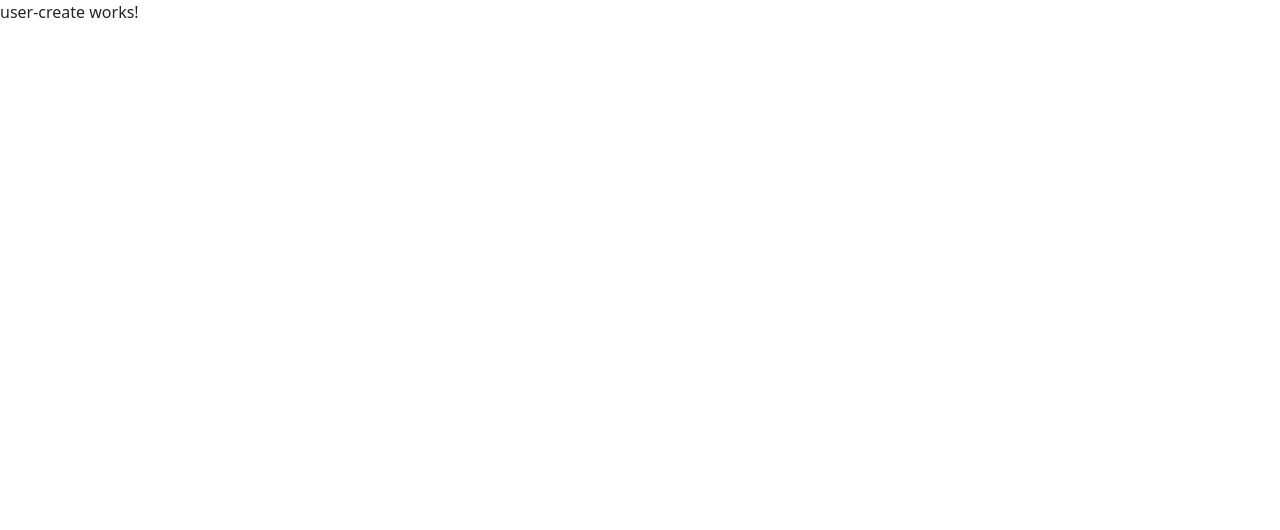
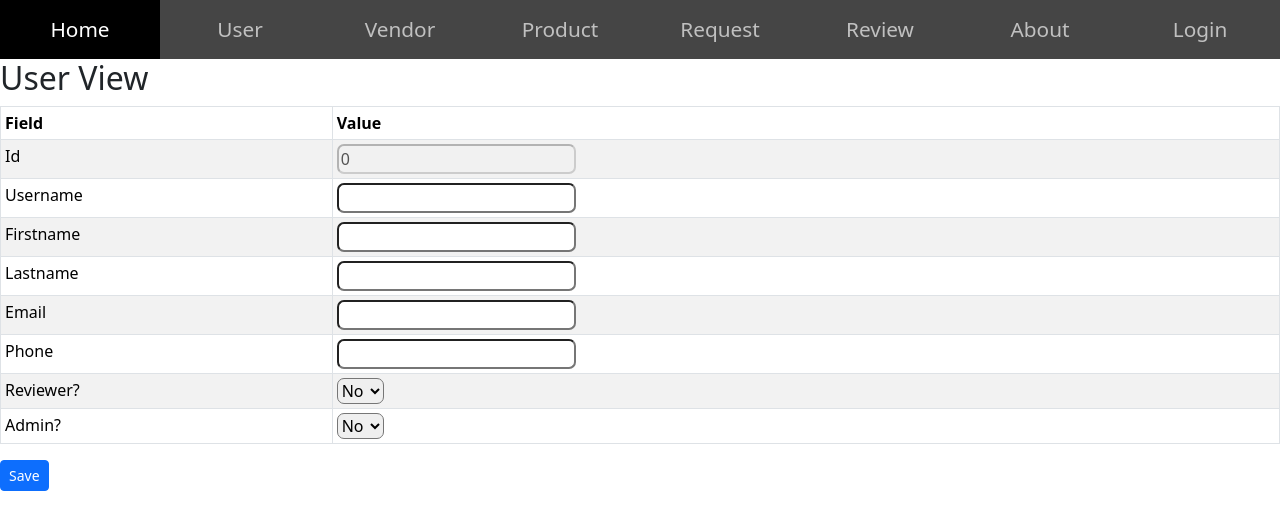
Before and after one commit to gpdoud/manzara-capstone-client, an Angular app: page /user/create in a window 1280 px wide. Shown: the top 530 px of the page. Built offline with nearby package versions, Linux system fonts and the light colour scheme.

Commit message:
Completed user change and create

```diff
--- a/src/app/app.routes.ts
+++ b/src/app/app.routes.ts
@@ -13,7 +13,7 @@ export const routes: Routes = [
     { path: 'user/list', component: UserListComponent},
     { path: 'user/view/:id', component: UserViewComponent},
     { path: 'user/create', component: UserCreateComponent},
-    { path: 'user/change/:id', component: UserChangeComponent},
+    { path: 'user/edit/:id', component: UserChangeComponent},
 
     { path: 'home', component: HomeComponent},
     { path: 'about', component: AboutComponent},
--- a/src/app/app.ts
+++ b/src/app/app.ts
@@ -4,7 +4,7 @@ import { MenuComponent } from './prs/menu/menu/menu.component';
 
 @Component({
   selector: 'app-root',
-  imports: [RouterOutlet, MenuComponent],
+  imports: [RouterOutlet],
   templateUrl: './app.html',
   styleUrl: './app.css'
 })
--- a/src/app/prs/user/user-change/user-change.component.html
+++ b/src/app/prs/user/user-change/user-change.component.html
@@ -1 +1,59 @@
-<p>user-change works!</p>
+<div>
+    <app-menu></app-menu>
+    <h2>User View</h2>
+    <table class="table table-sm table-striped table-bordered table-hover">
+        <thead>
+            <tr>
+                <th>Field</th>
+                <th>Value</th>
+            </tr>
+        </thead>
+        <tbody>
+            <tr>
+                <td>Id</td>
+                <td><input [(ngModel)]="user.id" disabled /></td>
+            </tr>
+            <tr>
+                <td>Username</td>
+                <td><input [(ngModel)]="user.username"  /></td>
+            </tr>
+            <tr>
+                <td>Firstname</td>
+                <td><input [(ngModel)]="user.firstname"  /></td>
+            </tr>
+            <tr>
+                <td>Lastname</td>
+                <td><input [(ngModel)]="user.lastname"  /></td>
+            </tr>
+            <tr>
+                <td>Email</td>
+                <td><input [(ngModel)]="user.email"  /></td>
+            </tr>
+            <tr>
+                <td>Phone</td>
+                <td><input [(ngModel)]="user.phone"  /></td>
+            </tr>
+            <tr>
+                <td>Reviewer?</td>
+                <td>
+                    <select [(ngModel)]="user.isReviewer">
+                        <option [ngValue]="true">Yes</option>
+                        <option [ngValue]="false">No</option>
+                    </select>
+                </td>
+            </tr>
+            <tr>
+                <td>Admin?</td>
+                <td>
+                    <select [(ngModel)]="user.isAdmin">
+                        <option [ngValue]="true">Yes</option>
+                        <option [ngValue]="false">No</option>
+                    </select>
+                </td>
+            </tr>
+        </tbody>
+    </table>
+    <div>
+        <button (click)="save()" class="btn btn-sm btn-primary">Save</button>
+    </div>
+</div>
--- a/src/app/prs/user/user-change/user-change.component.ts
+++ b/src/app/prs/user/user-change/user-change.component.ts
@@ -1,11 +1,47 @@
 import { Component } from '@angular/core';
+import { ActivatedRoute, Router } from '@angular/router';
+import { User } from '../user.class';
+import { UserService } from '../user.service';
+import { FormsModule } from '@angular/forms';
+import { MenuComponent } from "../../menu/menu/menu.component";
 
 @Component({
   selector: 'app-user-change',
-  imports: [],
+  imports: [FormsModule, MenuComponent],
   templateUrl: './user-change.component.html',
   styleUrl: './user-change.component.css'
 })
 export class UserChangeComponent {
 
+  user: User = new User();
+
+  constructor(
+    public usersvc: UserService,
+    public route: ActivatedRoute,
+    public router: Router
+  ) {}
+
+  save(): void {
+    this.usersvc.change(this.user).subscribe({
+      next: (res) => {
+        console.log("User changed successfully", res);
+        this.router.navigate(['/user/list']);
+      },
+      error: (err) => {
+        console.error("Error changing user", err);
+      }
+    });
+  }
+
+  ngOnInit(): void {
+    var id = this.route.snapshot.params['id'];
+    this.usersvc.get(id).subscribe({
+      next: (res) => {
+        this.user = res;
+      },
+      error: (err) => {
+        console.error("Error retrieving user", err);
+      }
+    });
+  }
 }
--- a/src/app/prs/user/user-create/user-create.component.html
+++ b/src/app/prs/user/user-create/user-create.component.html
@@ -1 +1,59 @@
-<p>user-create works!</p>
+<div>
+    <app-menu></app-menu>
+    <h2>User View</h2>
+    <table class="table table-sm table-striped table-bordered table-hover">
+        <thead>
+            <tr>
+                <th>Field</th>
+                <th>Value</th>
+            </tr>
+        </thead>
+        <tbody>
+            <tr>
+                <td>Id</td>
+                <td><input [(ngModel)]="user.id" disabled /></td>
+            </tr>
+            <tr>
+                <td>Username</td>
+                <td><input [(ngModel)]="user.username"  /></td>
+            </tr>
+            <tr>
+                <td>Firstname</td>
+                <td><input [(ngModel)]="user.firstname"  /></td>
+            </tr>
+            <tr>
+                <td>Lastname</td>
+                <td><input [(ngModel)]="user.lastname"  /></td>
+            </tr>
+            <tr>
+                <td>Email</td>
+                <td><input [(ngModel)]="user.email"  /></td>
+            </tr>
+            <tr>
+                <td>Phone</td>
+                <td><input [(ngModel)]="user.phone"  /></td>
+            </tr>
+            <tr>
+                <td>Reviewer?</td>
+                <td>
+                    <select [(ngModel)]="user.isReviewer">
+                        <option [ngValue]="true">Yes</option>
+                        <option [ngValue]="false">No</option>
+                    </select>
+                </td>
+            </tr>
+            <tr>
+                <td>Admin?</td>
+                <td>
+                    <select [(ngModel)]="user.isAdmin">
+                        <option [ngValue]="true">Yes</option>
+                        <option [ngValue]="false">No</option>
+                    </select>
+                </td>
+            </tr>
+        </tbody>
+    </table>
+    <div>
+        <button (click)="save()" class="btn btn-sm btn-primary">Save</button>
+    </div>
+</div>
--- a/src/app/prs/user/user-create/user-create.component.ts
+++ b/src/app/prs/user/user-create/user-create.component.ts
@@ -1,11 +1,38 @@
 import { Component } from '@angular/core';
+import { UserService } from '../user.service';
+import { User } from '../user.class';
+import { MenuComponent } from "../../menu/menu/menu.component";
+import { FormsModule } from '@angular/forms';
+import { Router } from '@angular/router';
 
 @Component({
   selector: 'app-user-create',
-  imports: [],
+  providers: [UserService],
   templateUrl: './user-create.component.html',
-  styleUrl: './user-create.component.css'
+  styleUrl: './user-create.component.css',
+  imports: [MenuComponent, FormsModule]
 })
 export class UserCreateComponent {
 
+  user: User = new User();
+
+  constructor(
+    public usersvc: UserService,
+    public router: Router
+  ) {}
+
+  save(): void {
+    this.usersvc.create(this.user).subscribe({
+      next: (res) => {
+        console.log("User created successfully", res);
+        this.router.navigate(['/user/list']);
+      },
+      error: (err) => {
+        console.error("Error creating user", err);
+      }
+    });
+  }
+
+  ngOnInit(): void {
+  }
 }
--- a/src/app/prs/user/user-list/user-list.component.html
+++ b/src/app/prs/user/user-list/user-list.component.html
@@ -1,6 +1,9 @@
 <div>
     <app-menu></app-menu>
     <h2>User List</h2>
+    <div>
+        <a [routerLink]="['/user/create']" class="btn btn-sm btn-success">Create User</a>
+    </div>
     <table class="table table-sm table-striped">
         <thead>
             <tr>
@@ -28,6 +31,8 @@
                     <td>{{ x.isAdmin ? 'Yes' : 'No' }}</td>
                     <td>
                         <span><a [routerLink]="['/user/view', x.id]" class="btn btn-sm btn-primary">VIEW</a></span>
+                        <span> | </span>
+                        <span><a [routerLink]="['/user/edit', x.id]" class="btn btn-sm btn-warning">EDIT</a></span>
                     </td>
                 </tr>
             }
--- a/src/app/prs/user/user-view/user-view.component.html
+++ b/src/app/prs/user/user-view/user-view.component.html
@@ -43,4 +43,7 @@
             </tr>
         </tbody>
     </table>
+    <div>
+        <button class="btn btn-sm btn-danger" (click)="remove()">Delete</button>
+    </div>
 </div>
--- a/src/app/prs/user/user-view/user-view.component.ts
+++ b/src/app/prs/user/user-view/user-view.component.ts
@@ -1,7 +1,7 @@
 import { Component } from '@angular/core';
 import { User } from '../user.class';
 import { UserService } from '../user.service';
-import { ActivatedRoute } from '@angular/router';
+import { ActivatedRoute, Router } from '@angular/router';
 import { MenuComponent } from "../../menu/menu/menu.component";
 import { FormsModule } from '@angular/forms';
 
@@ -16,13 +16,28 @@ export class UserViewComponent {
   user: User = new User();
 
   constructor(
+    private usersvc: UserService,
     private route: ActivatedRoute,
-    private userService: UserService
+    private router: Router
   ) {}
+
+  remove(): void {
+    this.usersvc.remove(this.user.id).subscribe({
+      next: (res: any) => {
+        console.log("User deleted successfully", res);
+        this.router.navigate(['/user/list']);
+      },
+      error: (err: any) => {
+        console.error("Error deleting user", err);
+      }
+    });
+  }
+
+
 
   ngOnInit(): void {
     var id = this.route.snapshot.params['id'];
-    this.userService.get(id).subscribe({
+    this.usersvc.get(id).subscribe({
       next: (user: User) => {
         this.user = user;
       },
```
